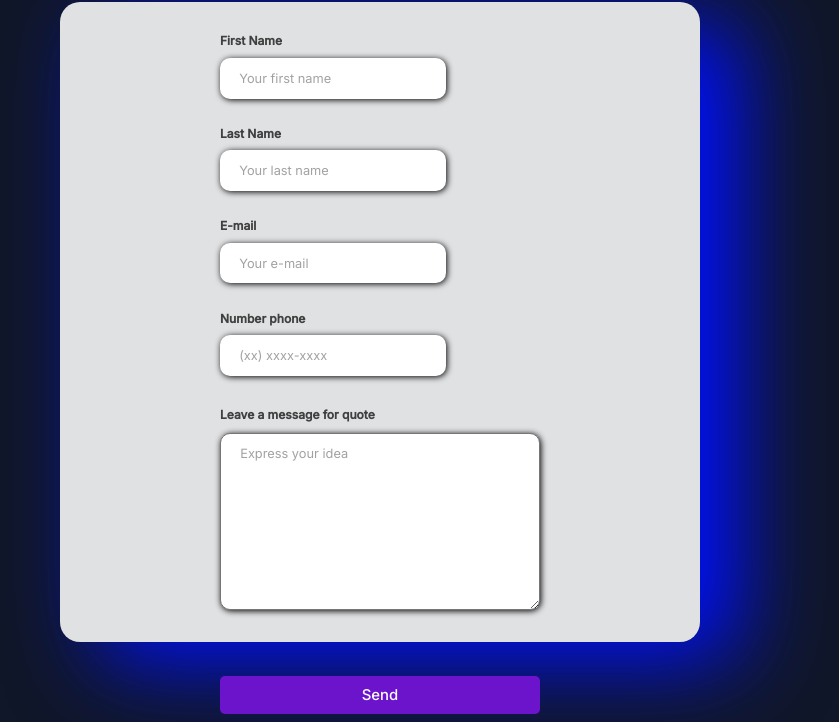
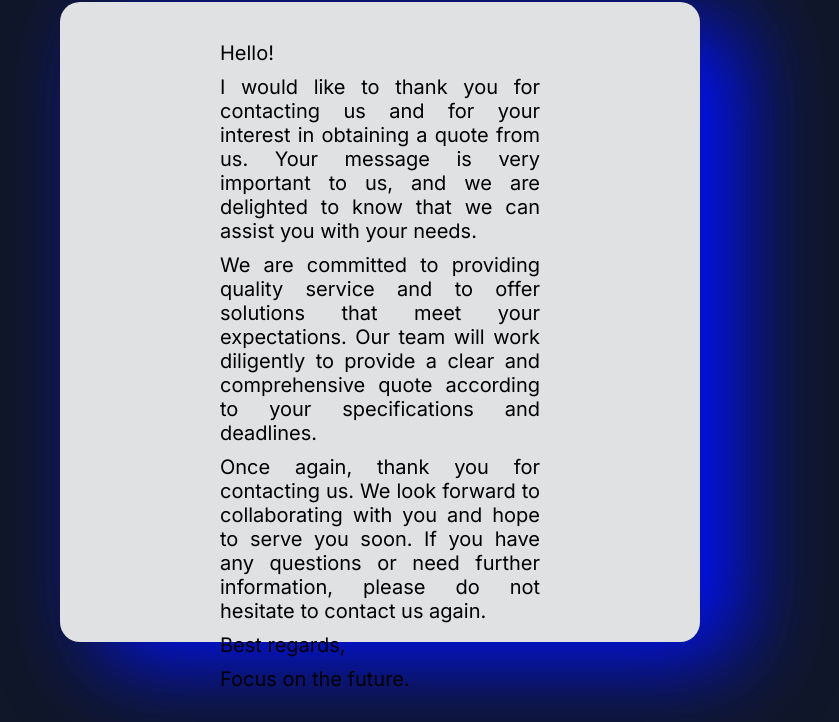
Before and after one commit to FocusOnTheFuture/site_empresa, a plain HTML site: page thanks.html in a window 1280 px wide. Shown: the part 78-800 px from the top of the page, without its empty margins (260-1099 px from the left). Drawn offline with Linux system fonts and the light colour scheme.

Commit message:
att contatos

```diff
--- a/assets/css/style.css
+++ b/assets/css/style.css
@@ -316,3 +316,10 @@ textarea{
         margin-bottom: 5px;
     }
 }
+
+p{
+    font-size: 20px;
+    text-align: justify;
+    margin-top: 10px;
+
+}
--- a/thanks.html
+++ b/thanks.html
@@ -26,47 +26,35 @@
 <body>
     <div class="container">
         <div class="form-image">
-            <img src="assets/img/arteproject.png" alt="">
+            <img src="assets/img/thanks.png" alt="">
         </div>
         <div class="form">
             <form action="https://formsubmit.co/d063640257eee2ed01eef316a541f882" method="POST">
                 <div class="form-header">
                     <div class="title">
-                        <h1>Contact us</h1>
+
+                        <h1>Thanks!</h1>
+
                     </div>
+
+               </div>
+
+               <div>
+
+                <p>Hello!</p>
+
+                <p>I would like to thank you for contacting us and for your interest in obtaining a quote from us. Your message is very important to us, and we are delighted to know that we can assist you with your needs.</p>
+
+                <p>We are committed to providing quality service and to offer solutions that meet your expectations. Our team will work diligently to provide a clear and comprehensive quote according to your specifications and deadlines.</p>
+
+                <p>Once again, thank you for contacting us. We look forward to collaborating with you and hope to serve you soon. If you have any questions or need further information, please do not hesitate to contact us again.</p>
+
+                <p>Best regards,</p>
+
+                <p>Focus on the future.</p>
+
                 </div>
 
-                <div class="input-group">
-                    <div class="input-box">
-                        <label for="firstname">First Name</label>
-                        <input id="firstname" type="text" name="firstname" placeholder="Your first name" required>
-                    </div>
-
-                    <div class="input-box">
-                        <label for="lastname">Last Name</label>
-                        <input id="lastname" type="text" name="lastname" placeholder="Your last name" required>
-                    </div>
-                    <div class="input-box">
-                        <label for="email">E-mail</label>
-                        <input id="email" type="email" name="email" placeholder="Your e-mail" required>
-                    </div>
-
-                    <div class="input-box">
-                        <label for="number">Number phone</label>
-                        <input id="number" type="tel" name="number" placeholder="(xx) xxxx-xxxx" required>
-                    </div>
-
-                    <div class="input-mensage">
-                        <label for="mensage-legend">Leave a message for quote</label>
-                        <textarea name="mensage" id="mensage-box" cols="75" rows="10" placeholder="Express your idea"></textarea>
-                    </div>
-                </div>
-
-                <input type="hidden" name="_next" value="https://focusonthefuture.github.io/site_empresa/thanks.html">
-
-                <div class="send-button">
-                    <button><a href="">Send</a></button>
-                </div>
             </form>
         </div>
     </div>
```
Also changed, not shown: assets/img/thanks.png (added).
